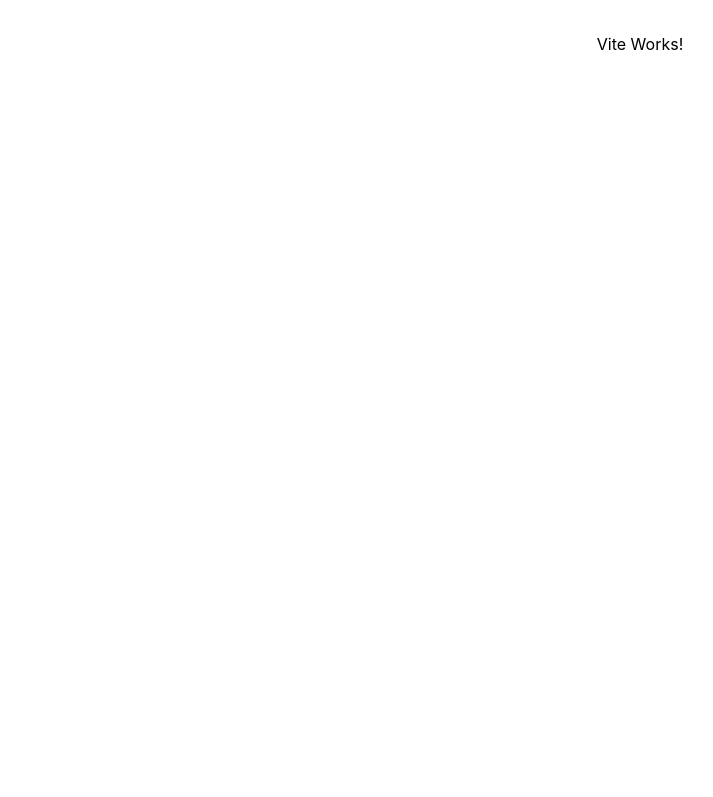
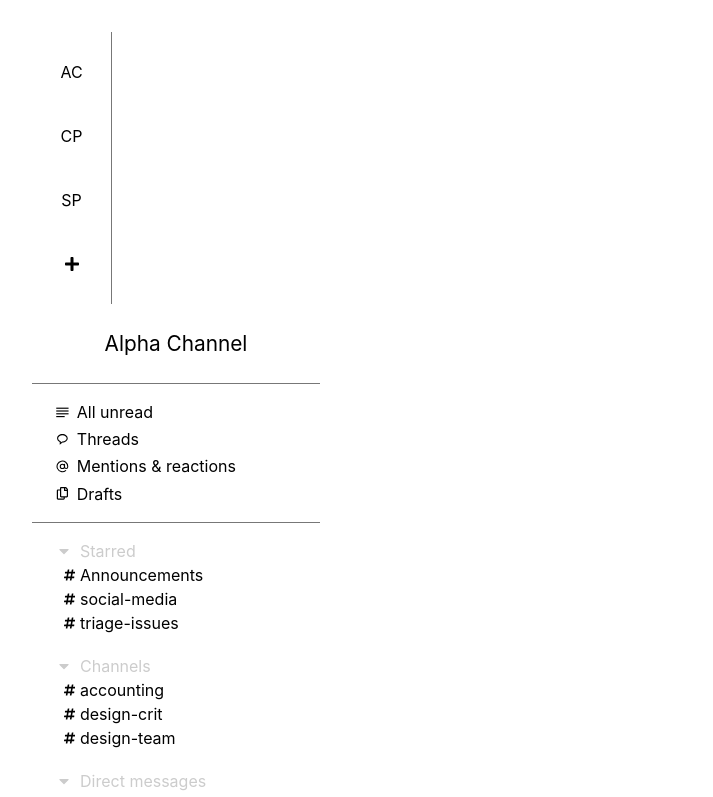
Before and after one commit to rezglo/frontend-test, a React (Vite) app: page / in a window 1280 px wide. Shown: the top 797 px of the page, without its empty margins (0-713 px from the left). Built offline with nearby package versions, Linux system fonts and the light colour scheme.

Commit message:
[drawer] - Add drawer to Slack

```diff
--- a/src/App.css
+++ b/src/App.css
@@ -4,3 +4,120 @@
   padding: 2rem;
   text-align: center;
 }
+
+/* Channels */
+.channel-container {
+  border-right: 1px solid var(--color-separator);
+  display: flex;
+  flex-direction: column;
+  padding: 1rem 0rem;
+  gap: 1rem;
+  align-items: center;
+  width: 5rem;
+}
+
+.channel-container .channel-item {
+  --w: 3rem;
+  width: var(--w);
+  height: var(--w);
+  border-radius: 0.4rem;
+  display: grid;
+  place-items: center;
+  cursor: pointer;
+  transition: all 200ms;
+}
+
+.channel-container .channel-item:hover {
+  box-shadow: 0px 0px .8rem rgba(255, 255, 255, .3);
+}
+
+.channel-container .channel-item.active {
+  outline: .15rem solid #fff;
+  outline-offset: .3rem;
+}
+
+/* Sub-Channels */
+.sub-channels {
+  width: 18rem;
+}
+
+.sub-channels .channel-name {
+  border-bottom: 1px solid var(--color-separator);
+  height: 5rem;
+  display: grid;
+  place-content: center;
+  font-size: 1.3rem;
+}
+
+.sub-channels .summary {
+  border-bottom: 1px solid var(--color-separator);
+  display: grid;
+  gap: 0.2rem;
+  padding: 1rem 1.5rem;
+  text-align: left;
+}
+
+.sub-channels .summary li {
+  display: flex;
+  align-items: center;
+  gap: .5rem;
+}
+
+.sub-channels .summary li svg {
+  font-size: .8rem;
+}
+
+.sub-channels .sub-channels-content {
+  display: grid;
+  gap: 0.2rem;
+  padding: 1rem 1.5rem;
+  text-align: left;
+}
+
+.sub-channels .accordion {
+  margin-bottom: 1rem;
+  display: grid;
+  grid-template-rows: 1.5rem 0fr;
+  transition: all 200ms;
+}
+
+.sub-channels .accordion.expanded {
+  grid-template-rows: 1.5rem 1fr;
+}
+
+.sub-channels .accordion span {
+  display: flex;
+  gap: 0.5rem;
+  color: #ccc;
+  align-items: center;
+  cursor: pointer;
+}
+
+.sub-channels .accordion span svg {
+  transition: all 200ms;
+  transform: rotate(-90deg);
+}
+
+.sub-channels .accordion.expanded span svg {
+  transform: rotate(0deg);
+}
+
+.sub-channels .accordion ul {
+  margin-left: .5rem;
+  overflow: hidden;
+}
+
+.sub-channels .accordion ul li {
+  display: flex;
+  align-items: center;
+  gap: .3rem;
+}
+
+.sub-channels .accordion ul li svg {
+  width: .7rem;
+}
+
+/* Chat */
+.chat {
+  width: calc(100% - 5rem - 18rem);
+}
--- a/src/App.tsx
+++ b/src/App.tsx
@@ -1,10 +1,96 @@
+import { useState } from 'react'
 import './App.css'
+import { getShortName } from './helpers';
+import { FaPlus, FaCaretDown, FaHashtag, FaRegCopy } from 'react-icons/fa';
+import { GrTextAlignFull } from 'react-icons/gr';
+import { FiAtSign } from 'react-icons/fi';
+import { BiMessageRounded } from 'react-icons/bi';
 
 function App() {
+  const [ channels, setChannels ] = useState([
+    { id: crypto.randomUUID(), name: 'Alpha Channel' },
+    { id: crypto.randomUUID(), name: 'Cooking Project' },
+    { id: crypto.randomUUID(), name: 'Smart Phone' },
+  ]);
+
+  const [ colors ] = useState([ 'bg-green-600', 'bg-blue-500', 'bg-pink-700', 'bg-yellow-600' ]);
+  const [ selectedChannel, setSelectedChannel ] = useState(0);
+  const [ starredExpanded, setStarredExpanded ] = useState( true );
+  const [ channelsExpanded, setChannelsExpanded ] = useState( true );
+  const [ messagesExpanded, setMessagesExpanded ] = useState( true );
+
   return (
-    <>
-      Vite Works!
-    </>
+    <div className='app absolute flex w-full h-full inset-0 bg-[var(--color-base)]'>
+      <ul className='channel-container'>
+        { channels.map((ch, p) => (
+          <li key={ ch.id } onClick={ () => setSelectedChannel(p) }
+            className={'channel-item ' + colors[p] + (p === selectedChannel ? ' active' : '')}>
+            { getShortName(ch.name) }
+          </li>
+        ))}
+
+        <li key='channel-add' className='channel-item text-xl'> <FaPlus /> </li>
+      </ul>
+
+      <section className='sub-channels'>
+        {/* Channel name */}
+        <div className="channel-name">
+          <span>{ channels[ selectedChannel ].name }</span>
+        </div>
+
+        {/* Summary */}
+        <ul className='summary'>
+          <li className='font-bold'> <GrTextAlignFull /> All unread </li>
+          <li> <BiMessageRounded /> Threads </li>
+          <li> <FiAtSign /> Mentions &amp; reactions </li>
+          <li> <FaRegCopy /> Drafts </li>
+        </ul>
+
+        {/* Starred and Channels */}
+        <div className="sub-channels-content">
+          <div className={'accordion ' + ( starredExpanded ? 'expanded' : '' )}>
+            <span onClick={ () => setStarredExpanded( !starredExpanded ) }>
+              <FaCaretDown /> Starred
+            </span>
+
+            <ul>
+              <li><FaHashtag/> Announcements</li>
+              <li><FaHashtag/> social-media</li>
+              <li><FaHashtag/> triage-issues</li>
+            </ul>
+          </div>
+
+          <div className={'accordion ' + ( channelsExpanded ? 'expanded' : '' )}>
+            <span onClick={ () => setChannelsExpanded( !channelsExpanded ) }>
+              <FaCaretDown /> Channels
+            </span>
+
+            <ul>
+              <li><FaHashtag/> accounting</li>
+              <li><FaHashtag/> design-crit</li>
+              <li><FaHashtag/> design-team</li>
+            </ul>
+          </div>
+
+          <div className={'accordion ' + ( messagesExpanded ? 'expanded' : '' )}>
+            <span onClick={ () => setMessagesExpanded( !messagesExpanded ) }>
+              <FaCaretDown /> Direct messages
+            </span>
+
+            <ul>
+              <li><FaHashtag/> Slackbot</li>
+              <li><FaHashtag/> Someone (you)</li>
+              <li><FaHashtag/> John Doe</li>
+            </ul>
+          </div>
+
+        </div>
+      </section>
+
+      <section className='chat bg-white text-black'>
+        Chat section
+      </section>
+    </div>
   )
 }
 
--- /dev/null
+++ b/src/helpers/index.ts
@@ -0,0 +1,9 @@
+export function getShortName(name: string): string {
+  let parts = name.split(/\s+/g);
+
+  if ( parts.length > 1 ) {
+    return [ parts[0], parts[1] ].map( s => s[0].toUpperCase() ).join('');
+  }
+
+  return parts[0].slice(0, 2).toUpperCase();
+}
--- a/src/index.css
+++ b/src/index.css
@@ -14,6 +14,10 @@
   -webkit-font-smoothing: antialiased;
   -moz-osx-font-smoothing: grayscale;
   -webkit-text-size-adjust: 100%;
+
+  /* Custom variables */
+  --color-base: #3e103f;
+  --color-separator: #777;
 }
 
 .arroba, .hash, .email, .url {
```
Also changed, not shown: package.json (+6 -1 lines), src/components/TextArea.tsx (added, +91 -0 lines), 1 other file (tests, documents, lock files or other folders).
